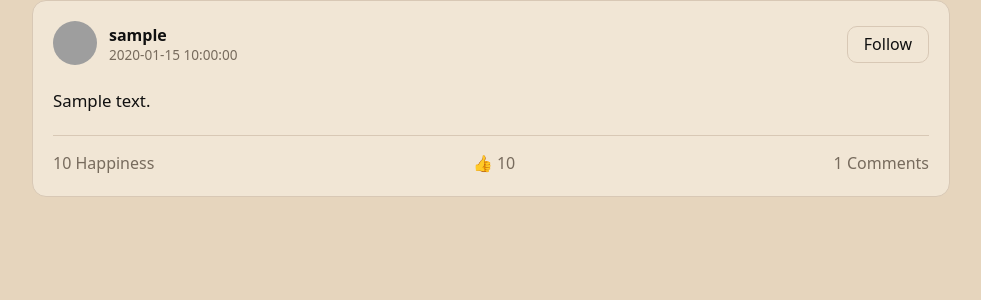
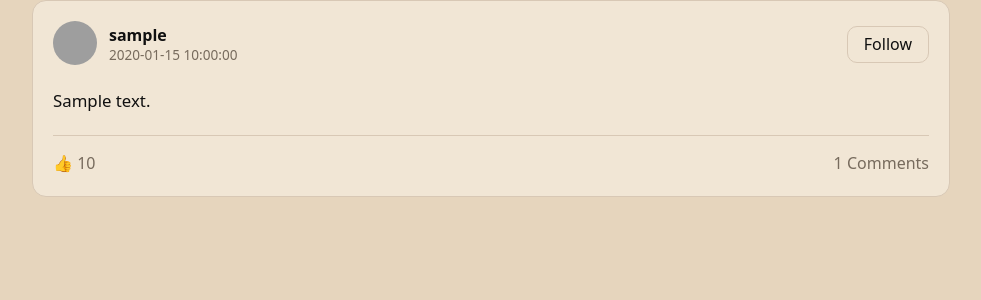
Before and after one commit to CSCI-5117-F26/developing-the-interactive-web-project-1-group-9, a Flask app: template src/developing_the_interactive_web_project_1_group_9/templates/feeds.html in a window 1280 px wide. Shown: the part 442-742 px from the top of the page, without its empty margins (149-1130 px from the left). Run offline with Flask 3, Linux system fonts and the light colour scheme; the template is opened without the code that fills it: most values are stand-ins (such as "Sample title", 1, 10 or a date in 2020); some libraries are stand-ins or nearby versions; grey boxes are pictures that could not be loaded.

Commit message:
Update feeds.html

```diff
--- a/src/developing_the_interactive_web_project_1_group_9/templates/feeds.html
+++ b/src/developing_the_interactive_web_project_1_group_9/templates/feeds.html
@@ -75,15 +75,11 @@
 
                   <!-- Interactions -->
                   <div class="post-actions">
-
-                      <button type="button" class="post-action" >
-                          {{post.likes}} Happiness
-                      </button>
                       <form action="/like/{{ post.post_id }}" method="POST">
-                            <button type="submit" class="post-action">
-                                👍 {{ post.likes }}
-                            </button>
-                        </form>
+                          <button type="button" class="post-action" >
+                              👍 {{ post.likes }}
+                          </button>
+                      </form>
 
                       <a class="post-action" href="{{ url_for('post_page', post_id=post.post_id) }}">
                         {{post.comment_count}} Comments
```
